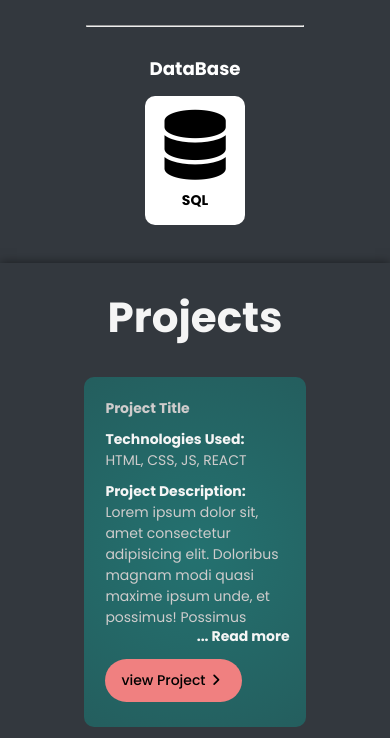
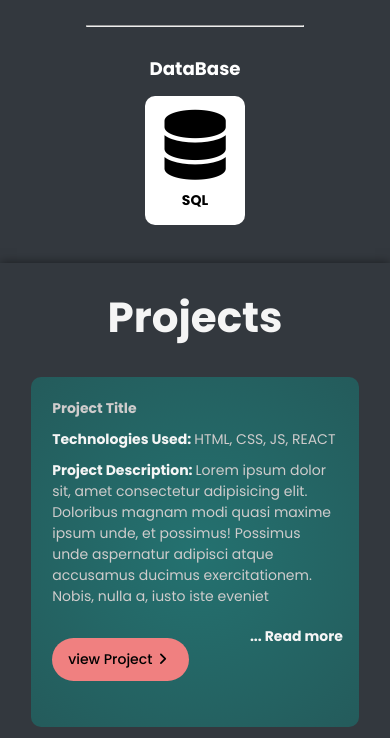
Before and after one commit to HarshaVardhanRajuK/My-Portfolio, a plain HTML site: page index.html in a window 390 px wide. Shown: the part 1963-2701 px from the top of the page. Drawn offline with Linux system fonts and the light colour scheme.

Commit message:
Modified Responsiveness

```diff
--- a/style.css
+++ b/style.css
@@ -418,9 +418,6 @@ hr {
     gap: 3rem;
 }
 
-#Projects {
-    padding: 6vw 10vh;
-}
 #Projects span {
     font-weight: bold;
     color: whitesmoke;
```
